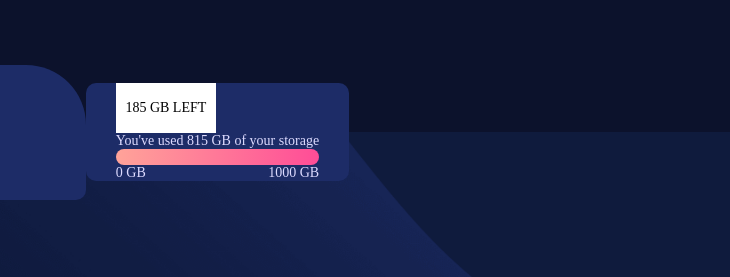
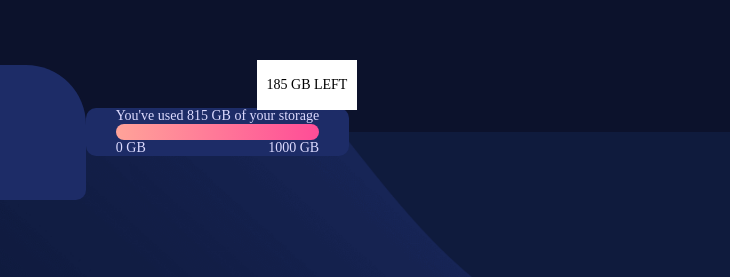
Before and after one commit to Htoomyat-Kyaing/Fylo-Data-Storage, a plain HTML site: page index.html in a window 1280 px wide. Shown: the part 268-545 px from the top of the page, 550-1280 px from the left. Drawn offline with Linux system fonts and the light colour scheme.

Commit message:
changed notification

```diff
--- a/style.css
+++ b/style.css
@@ -31,6 +31,7 @@ main {
   background-color: hsl(228, 56%, 26%);
   padding: 0px 30px;
   border-radius: 10px;
+  position: relative;
 }
 .display__progress-bar {
   height: 16px;
@@ -54,4 +55,7 @@ main {
   height: 50px;
   background-color: #ffff;
   color: #000;
+  position: absolute;
+  left: 65%;
+  top: -100%;
 }
```
